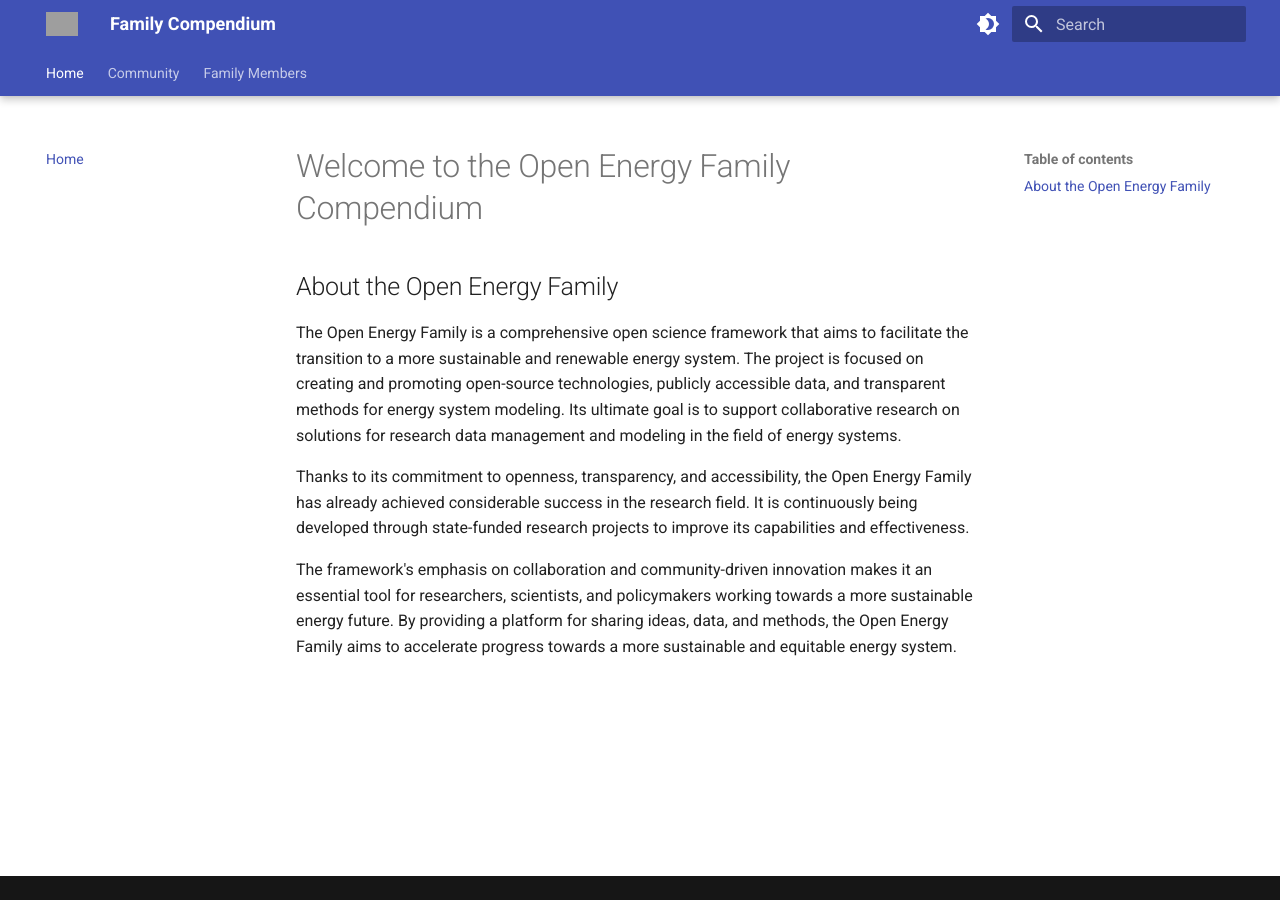
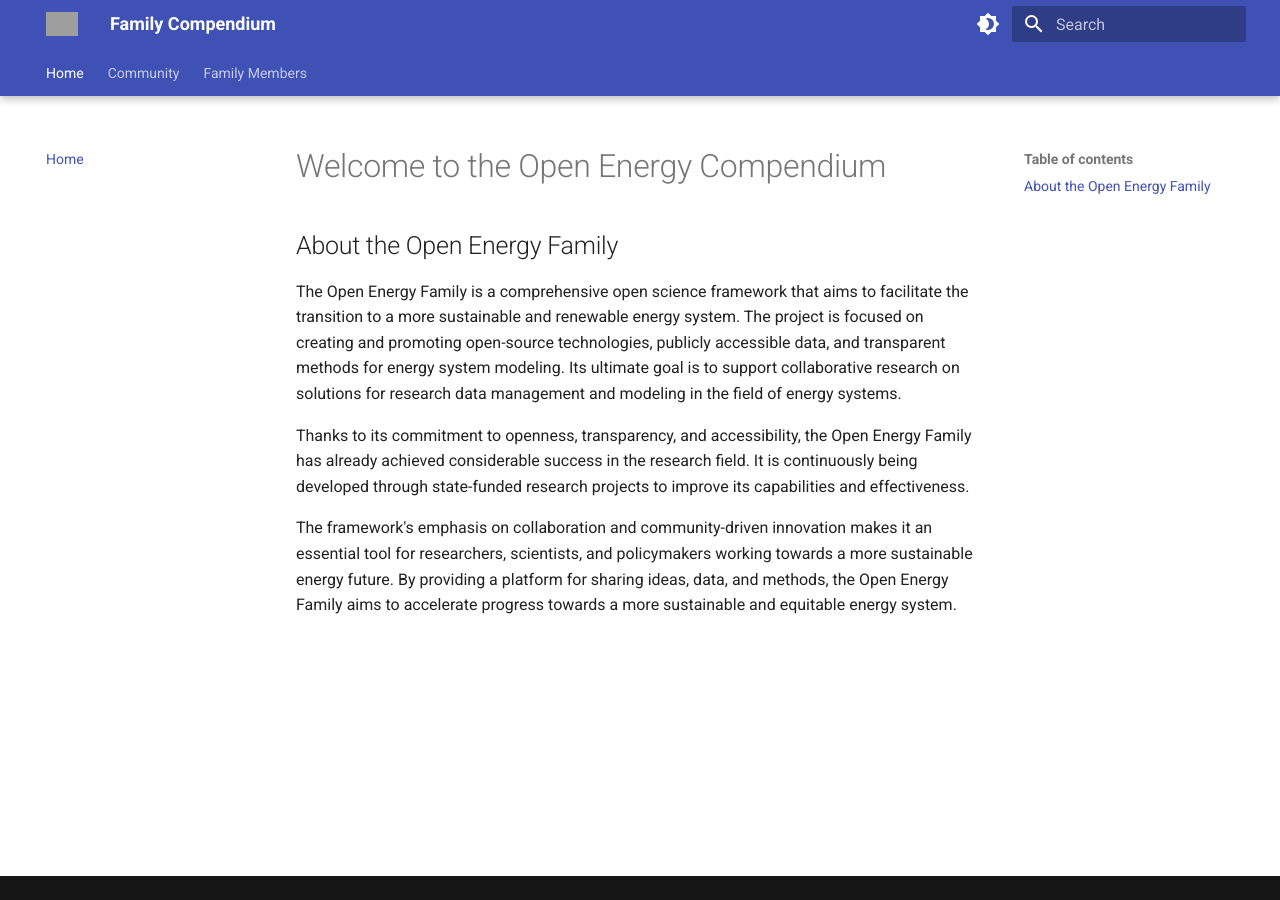
Before and after one commit to OpenEnergyPlatform/organisation, an MkDocs documentation site: the page built from compendium/index.md, in a window 1280 px wide. Built offline with MkDocs 1.6.1 and Material for MkDocs 9.7.7, drawn with Linux system fonts in a browser that asks for light colours; grey boxes are pictures that could not be loaded.

Commit message:
Update title #52

```diff
--- a/compendium/index.md
+++ b/compendium/index.md
@@ -1,4 +1,4 @@
-# Welcome to the Open Energy Family Compendium
+# Welcome to the Open Energy Compendium
 
 ## About the Open Energy Family
 The Open Energy Family is a comprehensive open science framework that aims to
```
